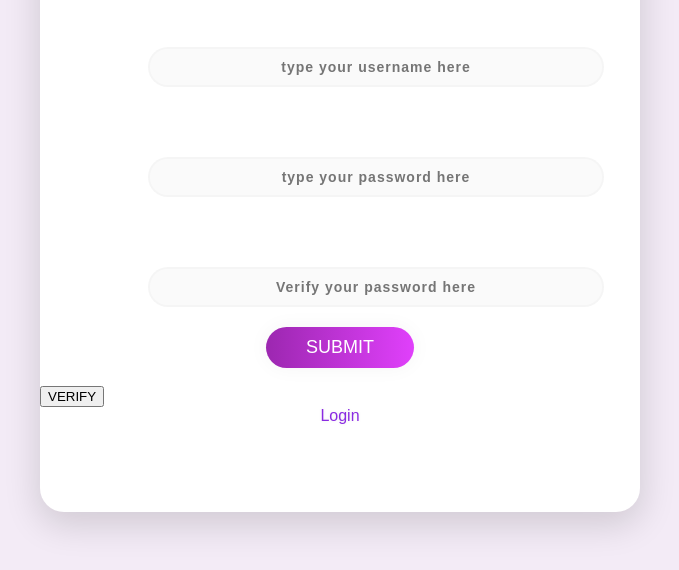
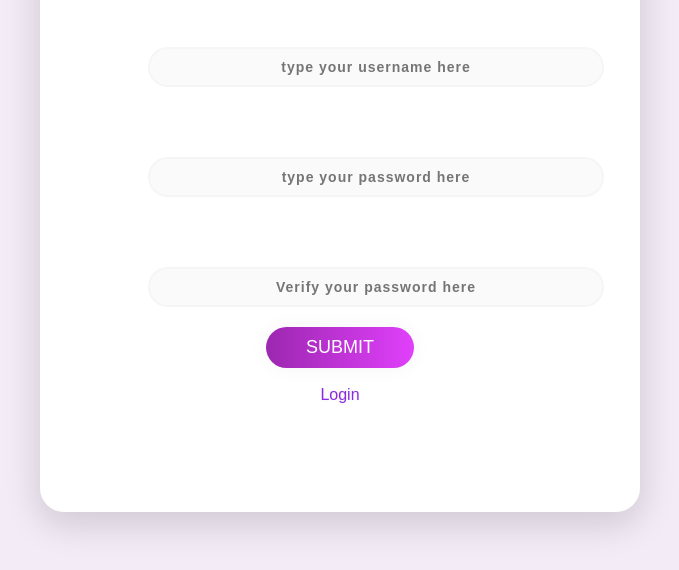
Before and after one commit to pl-plt/SQL_TP, a website: page public/register.html in a window 1280 px wide. Shown: the part 200-770 px from the top of the page, without its empty margins (300-979 px from the left). Drawn offline with Linux system fonts and the light colour scheme.

Commit message:
Cleaning remaining debug button

```diff
--- a/public/register.html
+++ b/public/register.html
@@ -16,7 +16,6 @@
             <button class="submit" type="submit" id="submit_button" onclick="verify_user_not_in_DB()">SUBMIT</button>
         </form>
         <br>
-        <button onclick="verify_user_not_in_DB()">VERIFY</button>
         <div style="display:block; text-align: center;" >
             <a style="color: blueviolet;" href="/">Login</a>
         </div>
```
